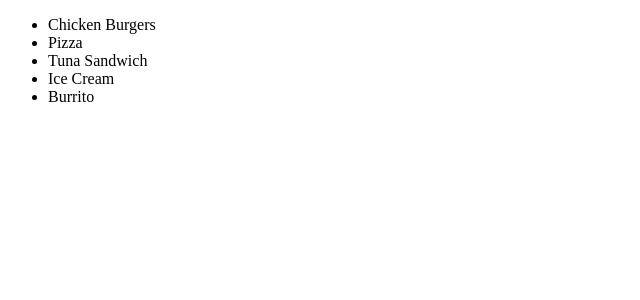
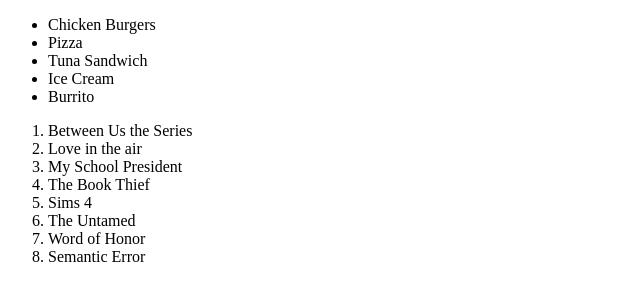
Before and after one commit to sernamalala/The-Odin-Project---Serna, a plain HTML site: page FOUNDATIONS/lists.html in a window 1280 px wide. Shown: the whole page, without its empty margins (0-640 px from the left). Drawn offline with Linux system fonts and the light colour scheme.

Commit message:
made an ordered list in html

```diff
--- a/FOUNDATIONS/lists.html
+++ b/FOUNDATIONS/lists.html
@@ -6,6 +6,7 @@
     <title>Lists in HTML</title>
 </head>
 <body>
+    <!-- An unordered shopping list of your favorite foods -->
     <ul>
         <li>Chicken Burgers</li>
         <li>Pizza</li>
@@ -13,5 +14,18 @@
         <li>Ice Cream</li>
         <li>Burrito</li>
     </ul>
+
+    <!-- An ordered list of your all time top 5 favorite video games or movies -->
+
+    <ol>
+        <li>Between Us the Series</li>
+        <li>Love in the air</li>
+        <li>My School President</li>
+        <li>The Book Thief</li>
+        <li>Sims 4</li>
+        <li>The Untamed</li>
+        <li>Word of Honor</li>
+        <li>Semantic Error</li>
+    </ol>
 </body>
 </html>
```
